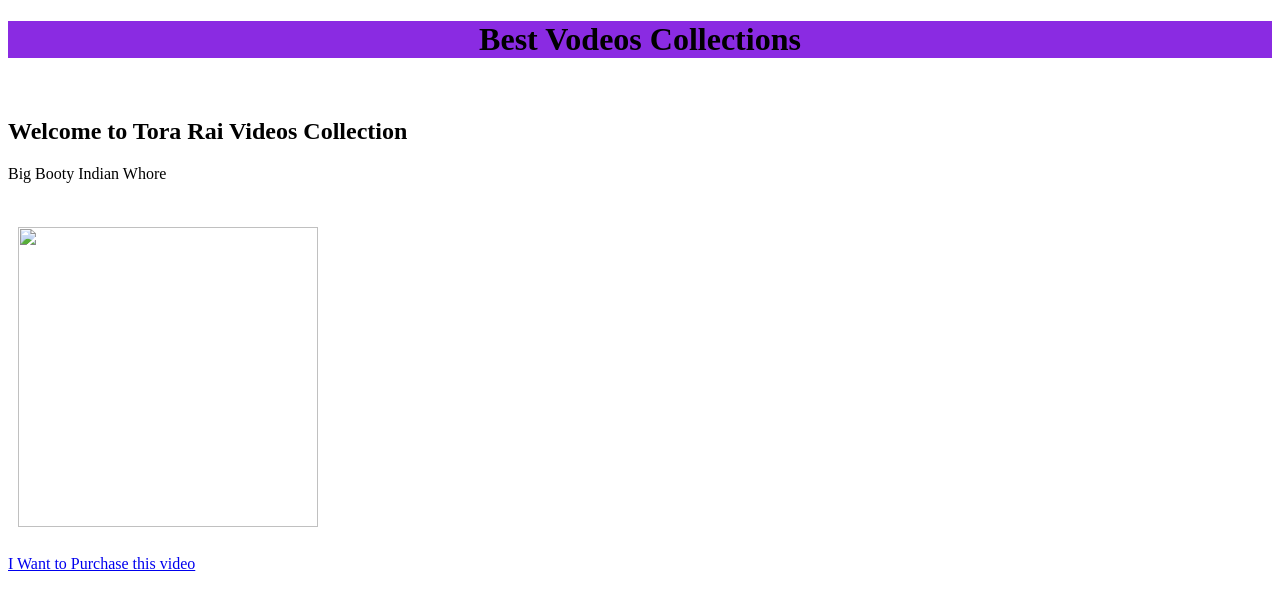
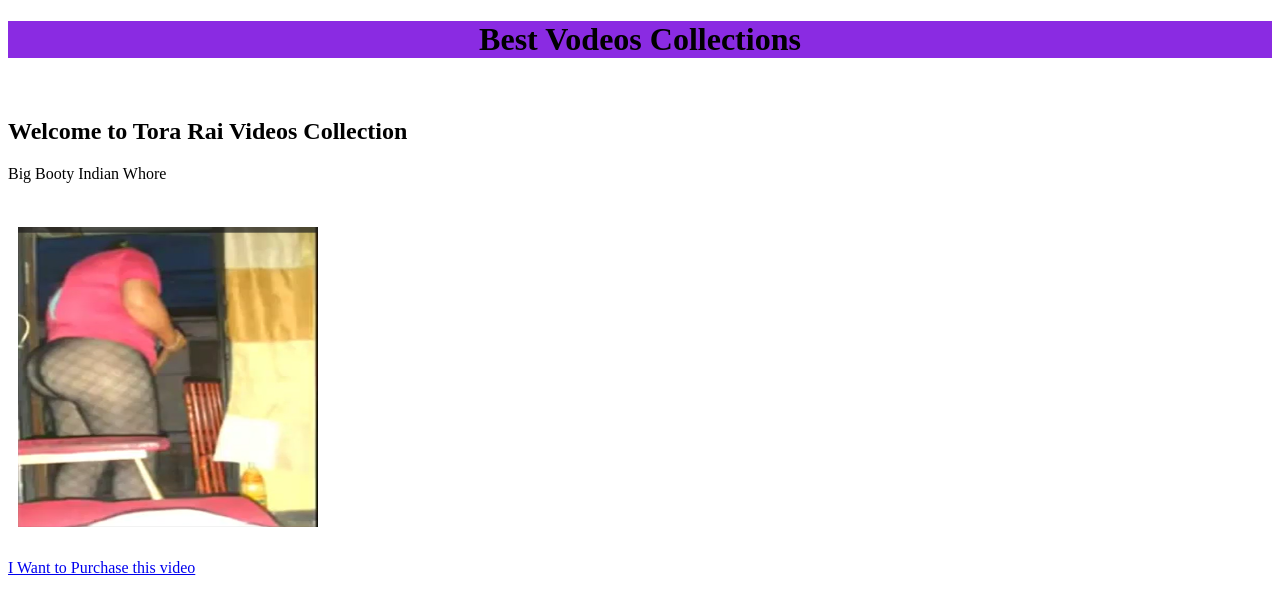
Before and after one commit to PRASADD65/Personal-Docs, a plain HTML site: page index.html in a window 1280 px wide. Drawn offline with Linux system fonts and the light colour scheme.

Commit message:
Update index.html

```diff
--- a/index.html
+++ b/index.html
@@ -15,7 +15,7 @@
    <div class="videocollection">
     <p> Big Booty Indian Whore</p>
     <br>
-    <img src="./Asset/Screenshot 2024-08-17 145856.png"/>
+    <img src="./Screenshot 2024-08-17 145856.png"/>
    </div>
    <br>
    <a class="button" href="./videos.html"> I Want to Purchase this video </a>
```
